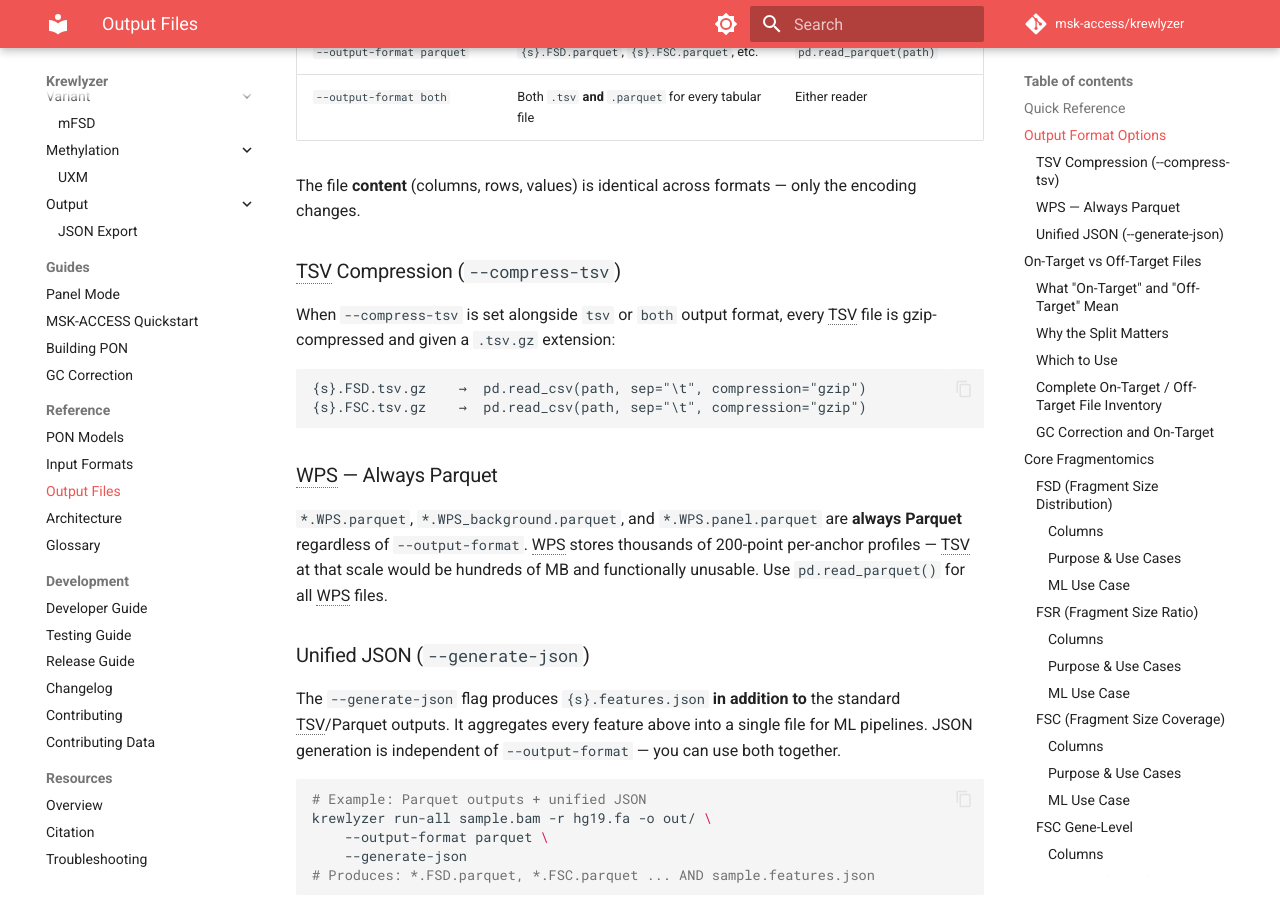
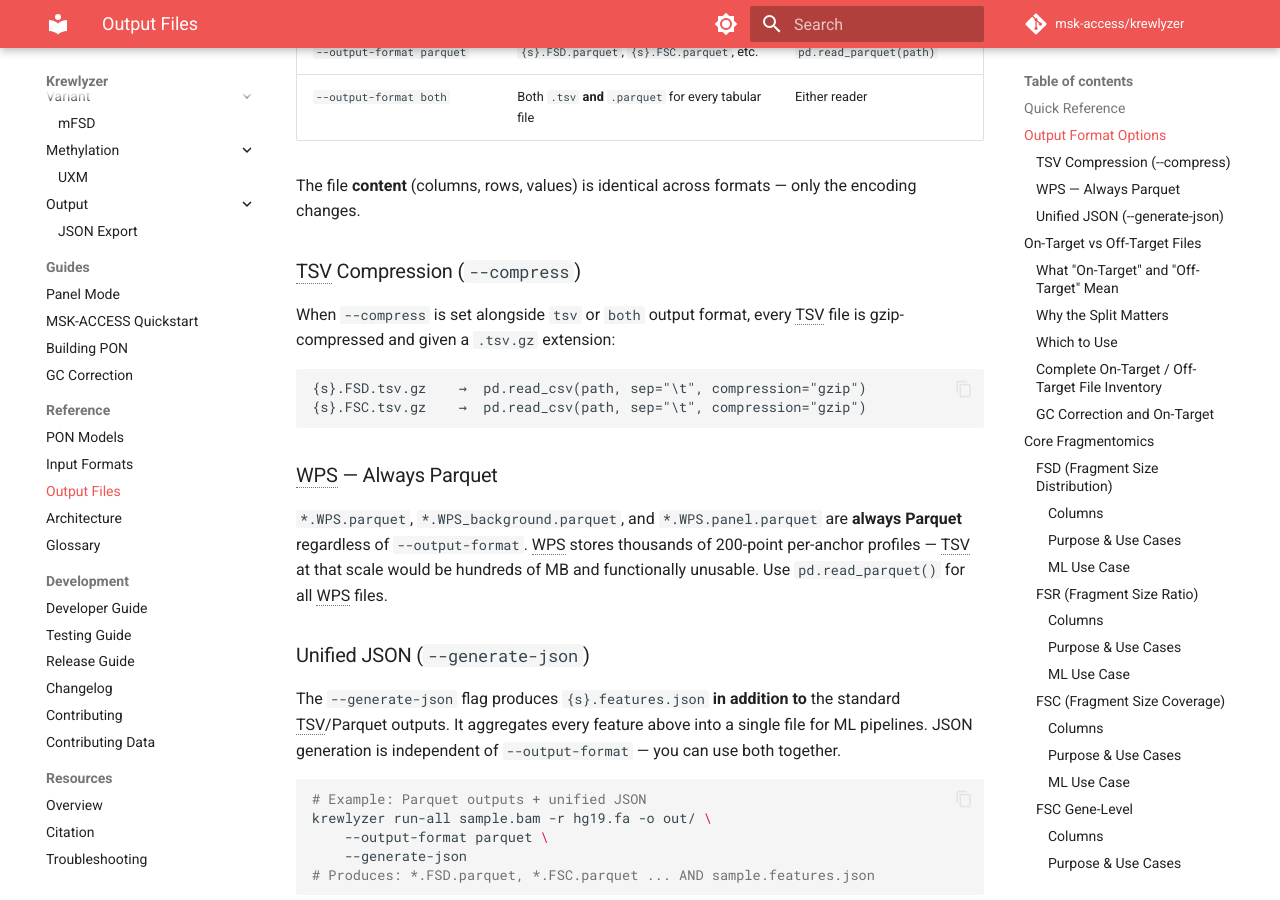
Before and after one commit to msk-access/krewlyzer, an MkDocs documentation site: the page built from docs/reference/output-files.md, in a window 1280 px wide and 900 px high, scrolled down 2006 px. Built offline with MkDocs 1.6.1 and Material for MkDocs 9.7.7, drawn with Linux system fonts in a browser that asks for light colours; comment, search, counter and statistics services are not loaded; the version menu is left out.

Commit message:
docs: fix --compress-tsv to --compress (actual CLI flag name)
wrapper.py L218 defines the flag as "--compress", not "--compress-tsv".
Fixed in three files:
- docs/reference/output-files.md: section header + body text
- docs/cli/run-all.md: output format note
- docs/nextflow/parameters.md: added note that compress_tsv maps to --compress in Python CLI

````diff
--- a/docs/cli/run-all.md
+++ b/docs/cli/run-all.md
@@ -202,7 +202,7 @@
 
 !!! note "Output format"
     The `--output-format` flag controls output format for tabular features: `tsv` (default),
-    `parquet`, or `both`. Use `--compress-tsv` to gzip-compress TSV outputs.
+    `parquet`, or `both`. Use `--compress` to gzip-compress TSV outputs.
 
     **WPS exception:** `*.WPS.parquet`, `*.WPS_background.parquet`, and `*.WPS.panel.parquet`
     are **always Parquet** regardless of `--output-format`. WPS vectors are high-dimensional
--- a/docs/reference/output-files.md
+++ b/docs/reference/output-files.md
@@ -53,9 +53,9 @@
 
 The file **content** (columns, rows, values) is identical across formats — only the encoding changes.
 
-### TSV Compression (`--compress-tsv`)
+### TSV Compression (`--compress`)
 
-When `--compress-tsv` is set alongside `tsv` or `both` output format, every TSV file is
+When `--compress` is set alongside `tsv` or `both` output format, every TSV file is
 gzip-compressed and given a `.tsv.gz` extension:
 
 ```
````
Also changed, not shown: docs/nextflow/parameters.md (+1 -1 lines).
